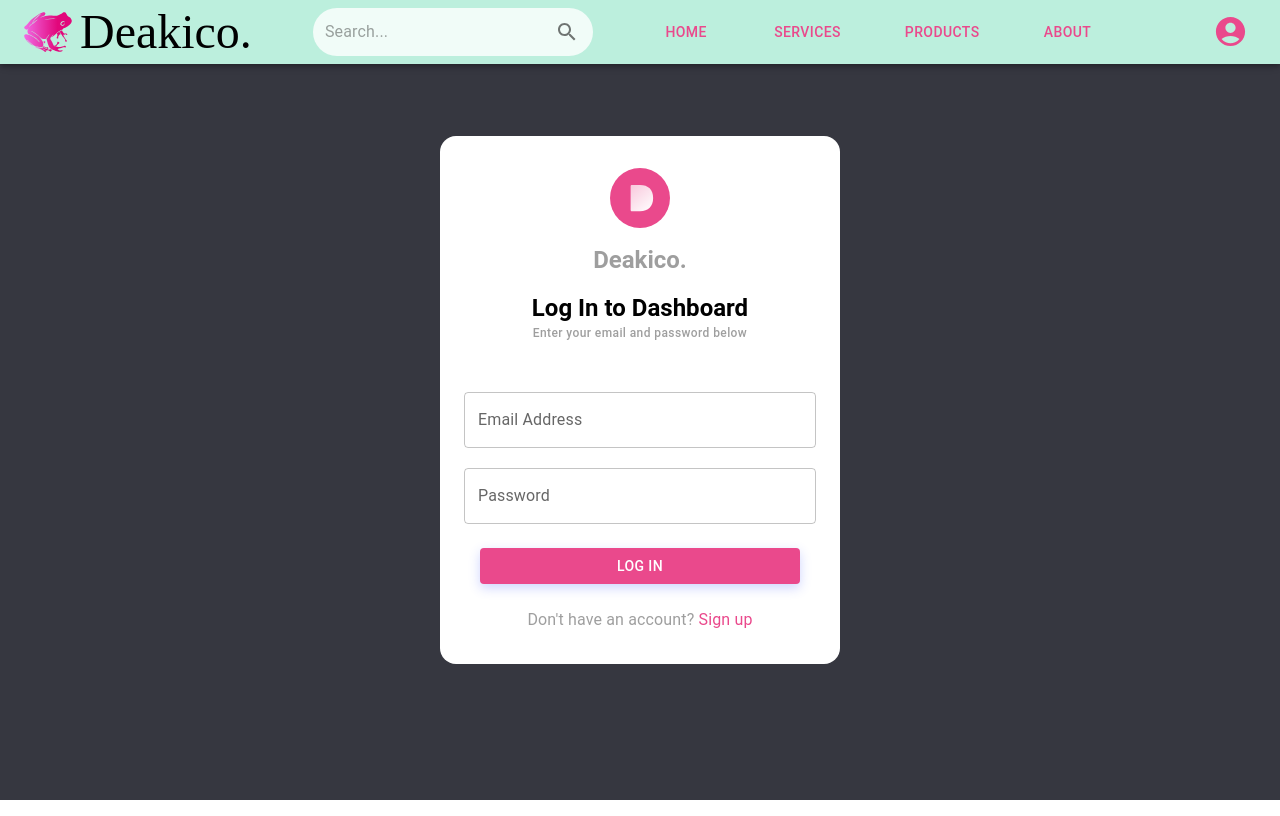
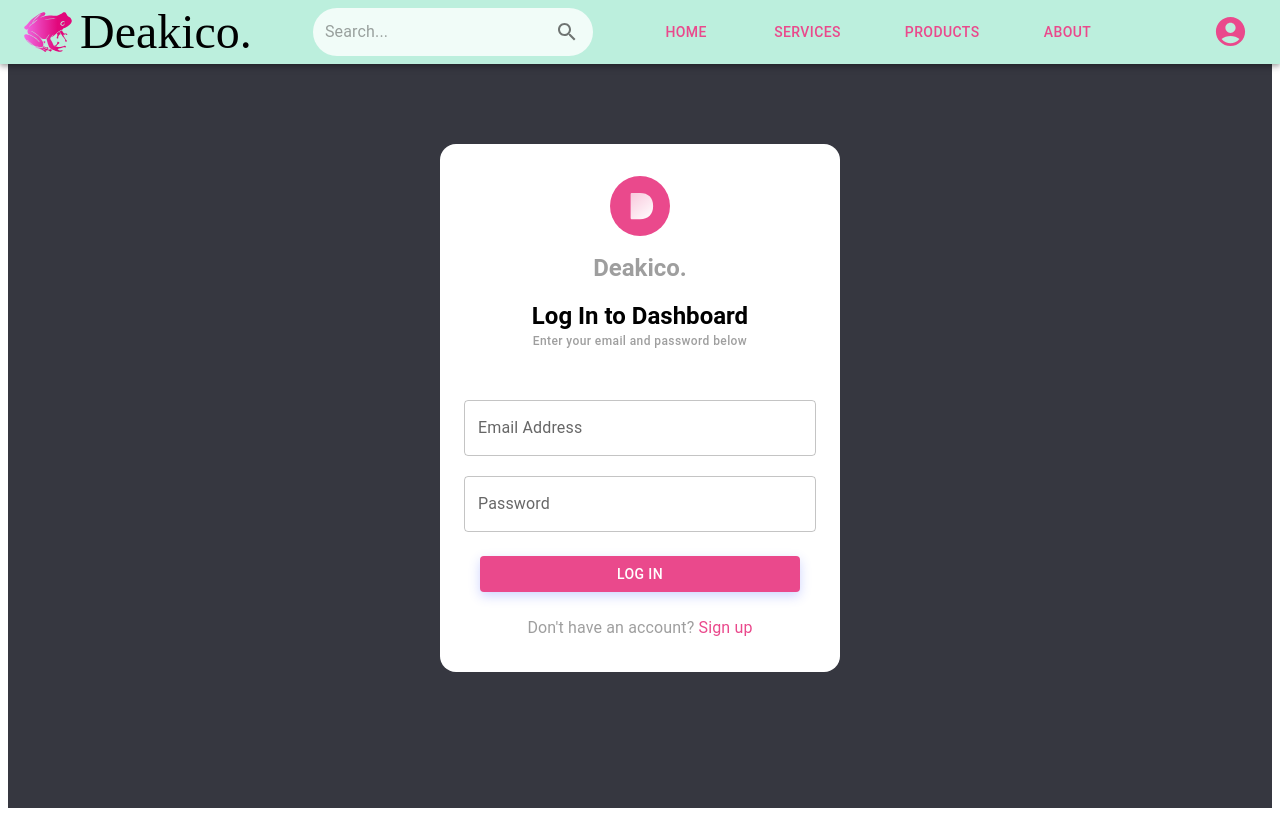
Before and after one commit to javieridvi/Deakico-Capstone, a Next.js app in the folder deakico-next-frontend/: page /login in a window 1280 px wide. Built offline with nearby package versions, Linux system fonts and the light colour scheme.

Commit message:
File/folder changes and restructuring

```diff
--- /dev/null
+++ b/deakico-next-frontend/deakicomponents/Footer/Footer.js
@@ -0,0 +1,9 @@
+
+
+export default function Footer() {
+
+  return (
+    <>
+    </>
+  );
+}
--- /dev/null
+++ b/deakico-next-frontend/deakicomponents/Layout.js
@@ -0,0 +1,14 @@
+import Footer from "./Footer/Footer";
+import Header from "./Header";
+
+
+export default function Layout(props) {
+
+  return (
+    <>
+      <Header/>
+        {props.children}
+      <Footer/>
+    </>
+  );
+}
--- a/deakico-next-frontend/pages/_app.js
+++ b/deakico-next-frontend/pages/_app.js
@@ -1,8 +1,8 @@
 import React from 'react'
 import { createTheme, ThemeProvider } from '@mui/material'
-import './styles/global.css'
+import Layout from '../deakicomponents/Layout'
 
-function MyApp({Component, pageProps}) {
+function MyApp({ Component, pageProps }) {
 
   const theme = createTheme({
     palette: {
@@ -15,12 +15,25 @@ function MyApp({Component, pageProps}) {
       },
     },
   })
-
-    return (
-      <ThemeProvider theme={theme}>
+  /*Missing:
+  Layout>Footer
+  Home/General page
+  SignIn/Up functions
+  Profile Settings
+  Provider page
+  Side bar menu
+  Request functions, handling and managing page
+  Review Page
+  Personal feed page
+  Provider Dashboard page
+  */
+  return (
+    <ThemeProvider theme={theme}>
+      <Layout>
         <Component {...pageProps} />
-      </ThemeProvider>
-    )
+      </Layout>
+    </ThemeProvider>
+  )
 }
 
 export default MyApp
--- a/deakico-next-frontend/pages/login/index.js
+++ b/deakico-next-frontend/pages/login/index.js
@@ -1,24 +1,28 @@
-import Head from 'next/head'
-import Header from '../../deakicomponents/Header/index';
+import Head from 'next/head';
 import * as React from 'react';
-
-import styles from './style.module.css'
+import { Box } from '@mui/material';
 import LogIn from './logIn';
 
 
 export default function LogFunc() {
 
+  //Same as sign up index, only change is title, can be optimized later on
   return (
     <>
       <Head>
         <title>Log in</title>
         <meta name="viewport" content="initial-scale=1, width=device-width" />
       </Head>
-      <div className={styles.container} >
-        <Header />
-        <div className={styles.logInContainer} >
+      <Box
+      sx={{
+        minHeight: '100vh',
+        backgroundColor:'#363740',
+        display: 'flex',
+        justifyContent: 'center',
+        flexDirection: 'column'
+      }}
+      >
           <LogIn />
-        </div>
-      </div>
+      </Box>
     </>)
 }
--- a/deakico-next-frontend/pages/login/style.module.css
+++ /dev/null
@@ -1,11 +0,0 @@
-.container {
-    background-color: #363740;
-    min-height: 100vh;
-}
-
-.logInContainer {
-    display: flex;
-    justify-content: center;
-    flex-direction: column;
-    min-height: 100vh;
-}
--- a/deakico-next-frontend/pages/signup/signUp.js
+++ b/deakico-next-frontend/pages/signup/signUp.js
@@ -1,6 +1,5 @@
+import { Button, Container, CssBaseline, Link, Stack, TextField, Typography } from '@mui/material';
 import * as React from 'react';
-import { Button, Container, CssBaseline, Stack, Link, TextField, Typography } from '@mui/material';
-import { createTheme, ThemeProvider } from '@mui/material/styles';
 
 
 export default function SignUp() {
--- a/deakico-next-frontend/pages/signup/style.module.css
+++ /dev/null
@@ -1,11 +0,0 @@
-.container {
-  background-color: #363740;
-  min-height: 100vh;
-}
-
-.logInContainer {
-  display: flex;
-  justify-content: center;
-  flex-direction: column;
-  min-height: 100vh;
-}
--- a/deakico-next-frontend/pages/styles/Home.module.css
+++ /dev/null
@@ -1,126 +0,0 @@
-.container {
-    min-height: 100vh;
-    padding: 0 0.5rem;
-    display: flex;
-    flex-direction: column;
-    justify-content: center;
-    align-items: center;
-  }
-
-.main {
-  padding: 5rem 0;
-  flex: 1;
-  display: flex;
-  flex-direction: column;
-  justify-content: center;
-  align-items: center;
-}
-
-.footer {
-  width: 100%;
-  height: 100px;
-  border-top: 1px solid #eaeaea;
-  display: flex;
-  justify-content: center;
-  align-items: center;
-}
-
-.footer img {
-  margin-left: 0.5rem;
-}
-
-.footer a {
-  display: flex;
-  justify-content: center;
-  align-items: center;
-}
-
-.a {
-  color: inherit;
-  text-decoration: none;
-}
-
-.title a {
-  color: #0070f3;
-  text-decoration: none;
-}
-
-.title a:hover,
-.title a:focus,
-.title a:active {
-  text-decoration: underline;
-}
-
-.title {
-  margin: 0;
-  line-height: 1.15;
-  font-size: 4rem;
-}
-
-.title,
-.description {
-  text-align: center;
-}
-
-.description {
-  line-height: 1.5;
-  font-size: 1.5rem;
-}
-.code {
-  background: #fafafa;
-  border-radius: 5px;
-  padding: 0.75rem;
-  font-size: 1.1rem;
-  font-family: Menlo, Monaco, Lucida Console, Liberation Mono,
-    DejaVu Sans Mono, Bitstream Vera Sans Mono, Courier New, monospace;
-}
-
-.grid {
-  display: flex;
-  align-items: center;
-  justify-content: center;
-  flex-wrap: wrap;
-  min-width: 800px;
-  margin-top: 3rem;
-}
-
-.card {
-  margin: 1rem;
-  flex-basis: 45%;
-  padding: 1.5rem;
-  text-align: left;
-  color: inherit;
-  text-decoration: none;
-  border: 1px solid #eaeaea;
-  border-radius: 10px;
-  transition: color 0.15s ease, border-color 0.15s ease;
-}
-
-.card:hover,
-.card:focus,
-.card:active {
-  color: #0070f3;
-  border-color: #0070f3;
-}
-
-.card h3 {
-  margin: 0 0 1rem 0;
-  font-size: 1.5rem;
-}
-
-.card p {
-  margin: 0;
-  font-size: 1.25rem;
-  line-height: 1.5;
-}
-
-.logo {
-  height: 1em;
-}
-
-@media (max-width: 600px) {
-  .grid {
-    width: 100%;
-    flex-direction: column;
-  }
-}
--- a/deakico-next-frontend/pages/styles/global.css
+++ /dev/null
@@ -1,12 +0,0 @@
-html,
-        body {
-          padding: 0;
-          margin: 0;
-          font-family: -apple-system, BlinkMacSystemFont, Segoe UI, Roboto,
-            Oxygen, Ubuntu, Cantarell, Fira Sans, Droid Sans, Helvetica Neue,
-            sans-serif;
-        }
-
-        * {
-          box-sizing: border-box;
-        }
```
Also changed, not shown: deakico-next-frontend/pages/index.js (+15 -8 lines), deakico-next-frontend/pages/login/logIn.js (+11 -4 lines), deakico-next-frontend/pages/signup/index.js (+14 -10 lines).
